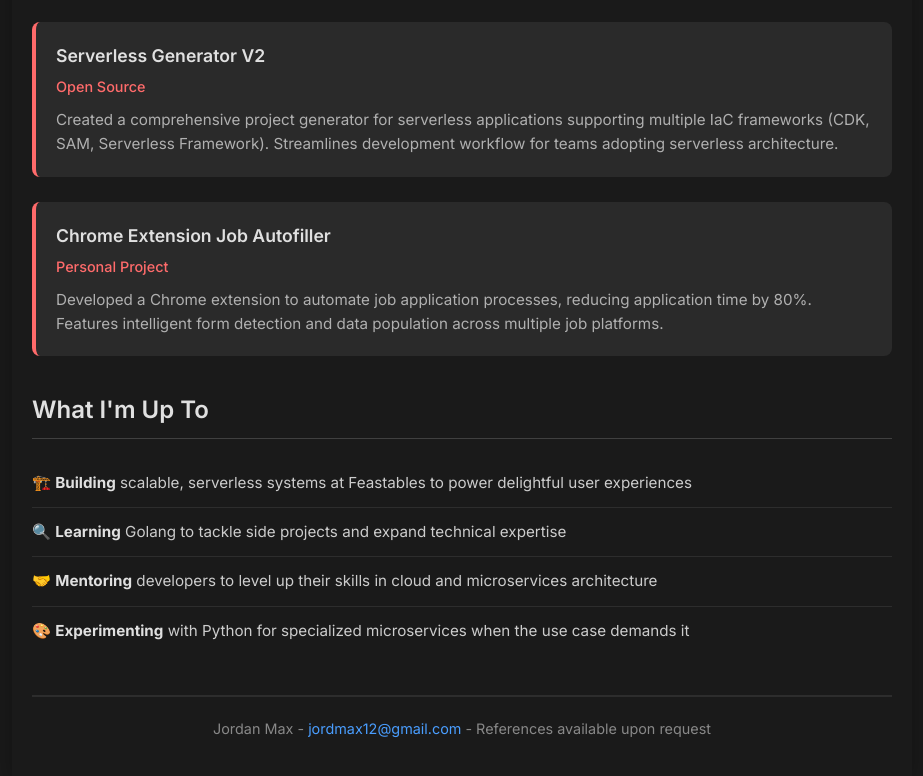
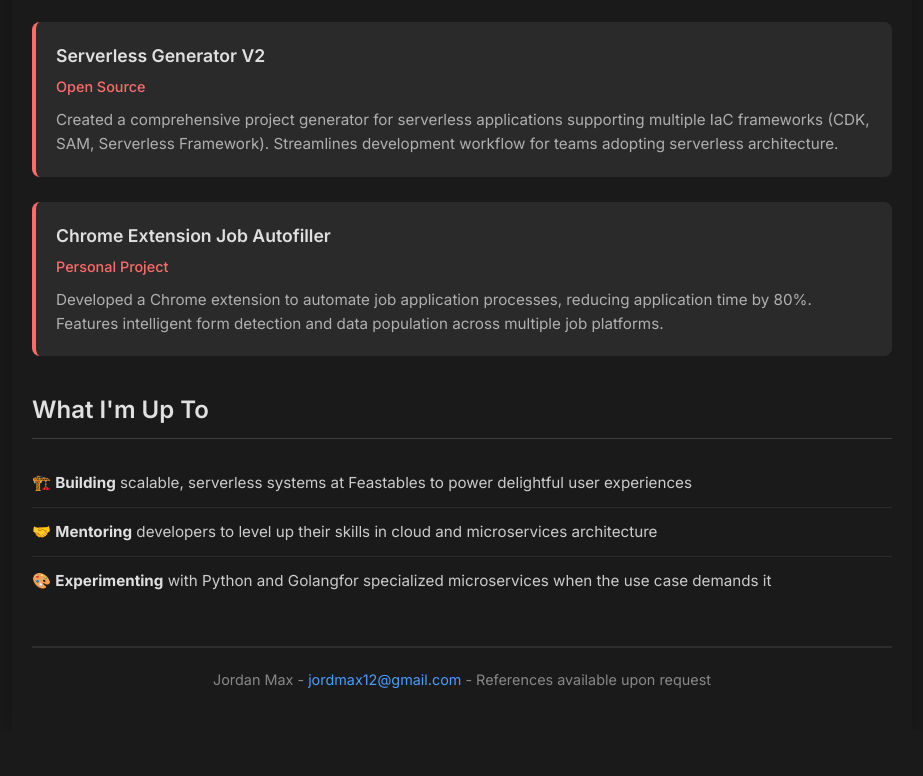
Before and after one commit to jordmax12/jordmax12.github.io, a plain HTML site: page index.html in a window 1280 px wide. Shown: the part 3407-4183 px from the top of the page, without its empty margins (178-1101 px from the left). After the commit the page ends 4138 px from the top, so only its background shows below. Drawn offline with Linux system fonts and the light colour scheme.

Commit message:
update what im up to section

```diff
--- a/index.html
+++ b/index.html
@@ -184,9 +184,8 @@
             <h3>What I'm Up To</h3>
             <ul class="current-activities">
                 <li>🏗️ <strong>Building</strong> scalable, serverless systems at Feastables to power delightful user experiences</li>
-                <li>🔍 <strong>Learning</strong> Golang to tackle side projects and expand technical expertise</li>
                 <li>🤝 <strong>Mentoring</strong> developers to level up their skills in cloud and microservices architecture</li>
-                <li>🎨 <strong>Experimenting</strong> with Python for specialized microservices when the use case demands it</li>
+                <li>🎨 <strong>Experimenting</strong> with Python and Golangfor specialized microservices when the use case demands it</li>
             </ul>
         </section>
 
```
